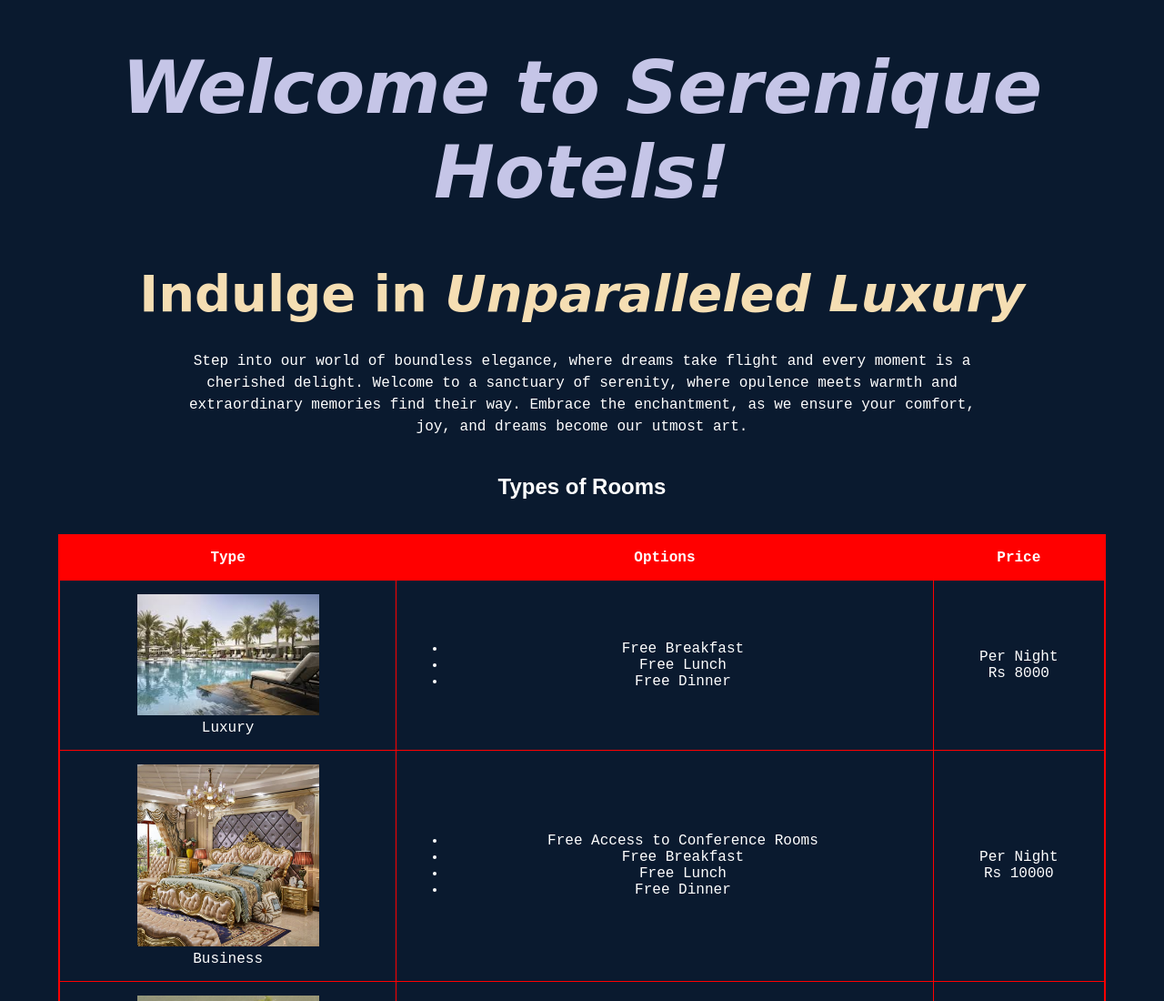
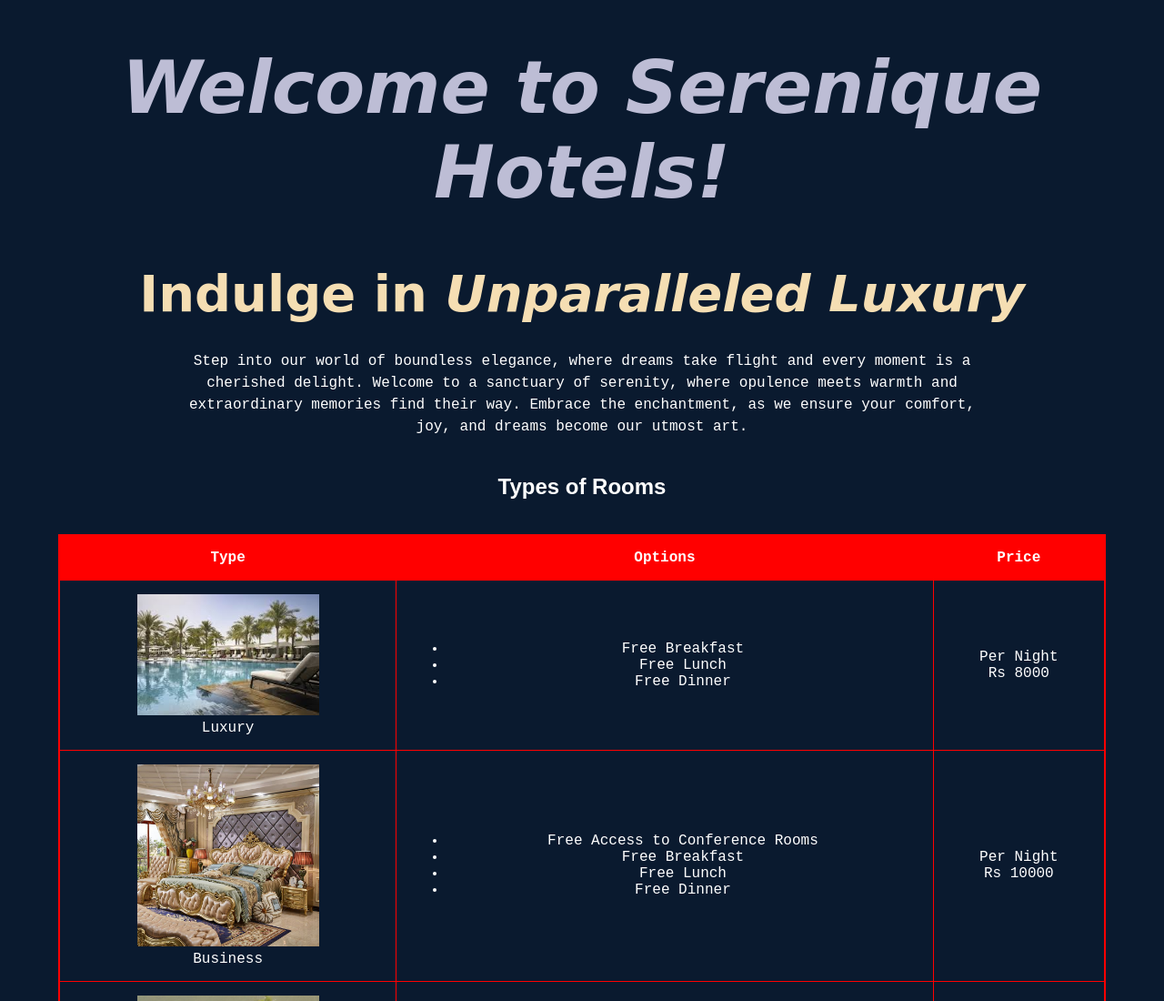
Before and after one commit to NandiniKarnakoti/web-design-collection, a plain HTML site: page hotel-review-page/index.html in a window 1280 px wide. Shown: the top 1100 px of the page at 91% size. Drawn offline with Linux system fonts and the light colour scheme.

```diff
--- a/hotel-review-page/style.css
+++ b/hotel-review-page/style.css
@@ -13,7 +13,7 @@
     font-style: italic;
     font-family: cursive;
     position: relative;
-    color: #c5c5e7;
+    color: #bdbdd5;
     overflow: hidden;
 }
 h1::after {
```
